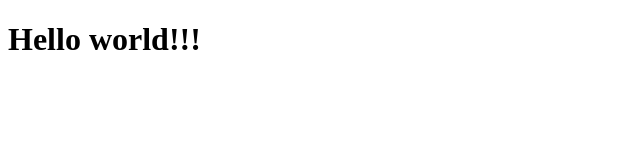
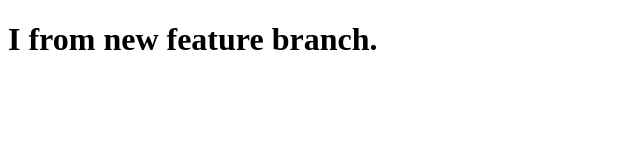
Before and after one commit to FoZiDeN/demo1, a plain HTML site: page index.html in a window 1280 px wide. Shown: the whole page, without its empty margins (0-640 px from the left). Drawn offline with Linux system fonts and the light colour scheme.

```diff
--- a/index.html
+++ b/index.html
@@ -7,6 +7,6 @@
     <title>Document</title>
   </head>
   <body>
-    <h1>Hello world!!!</h1>
+    <h1>I from new feature branch.</h1>
   </body>
 </html>
```
